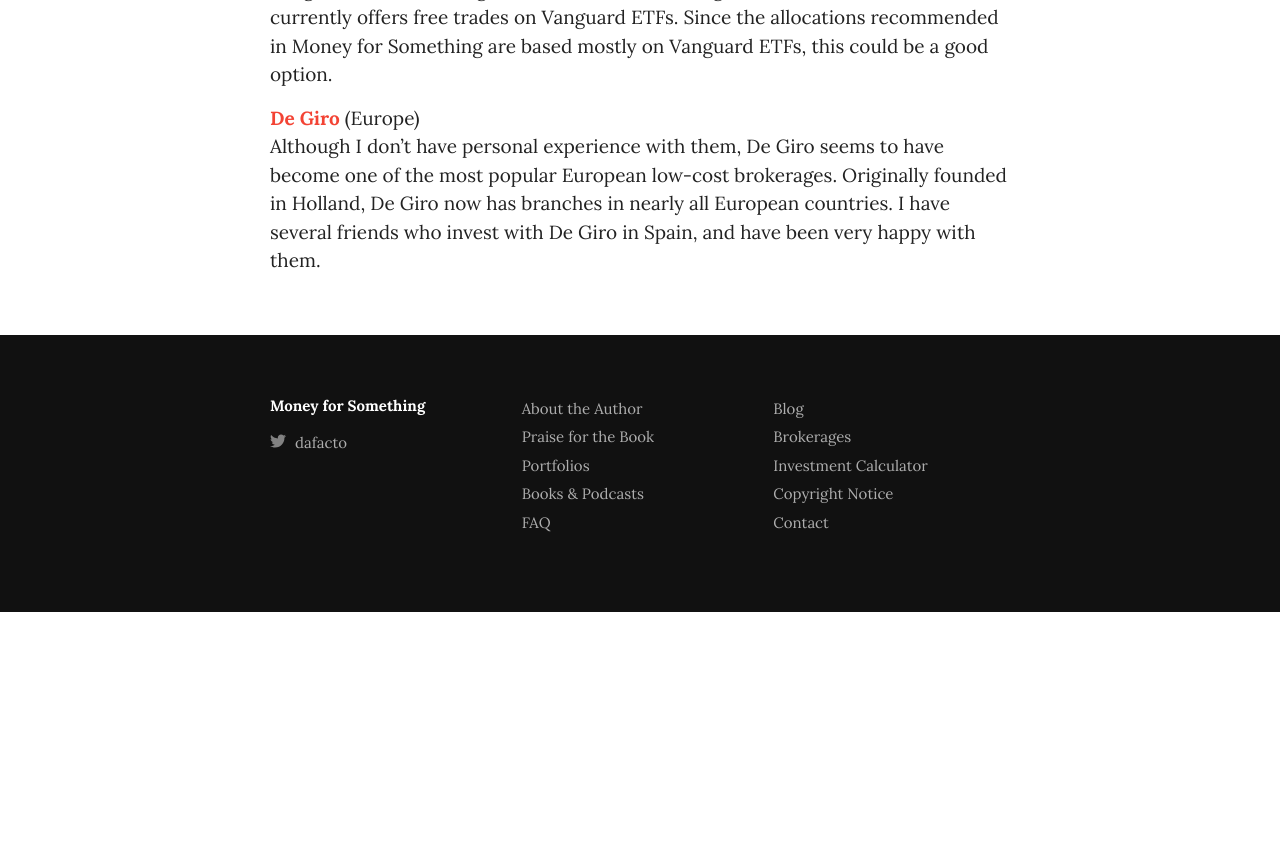
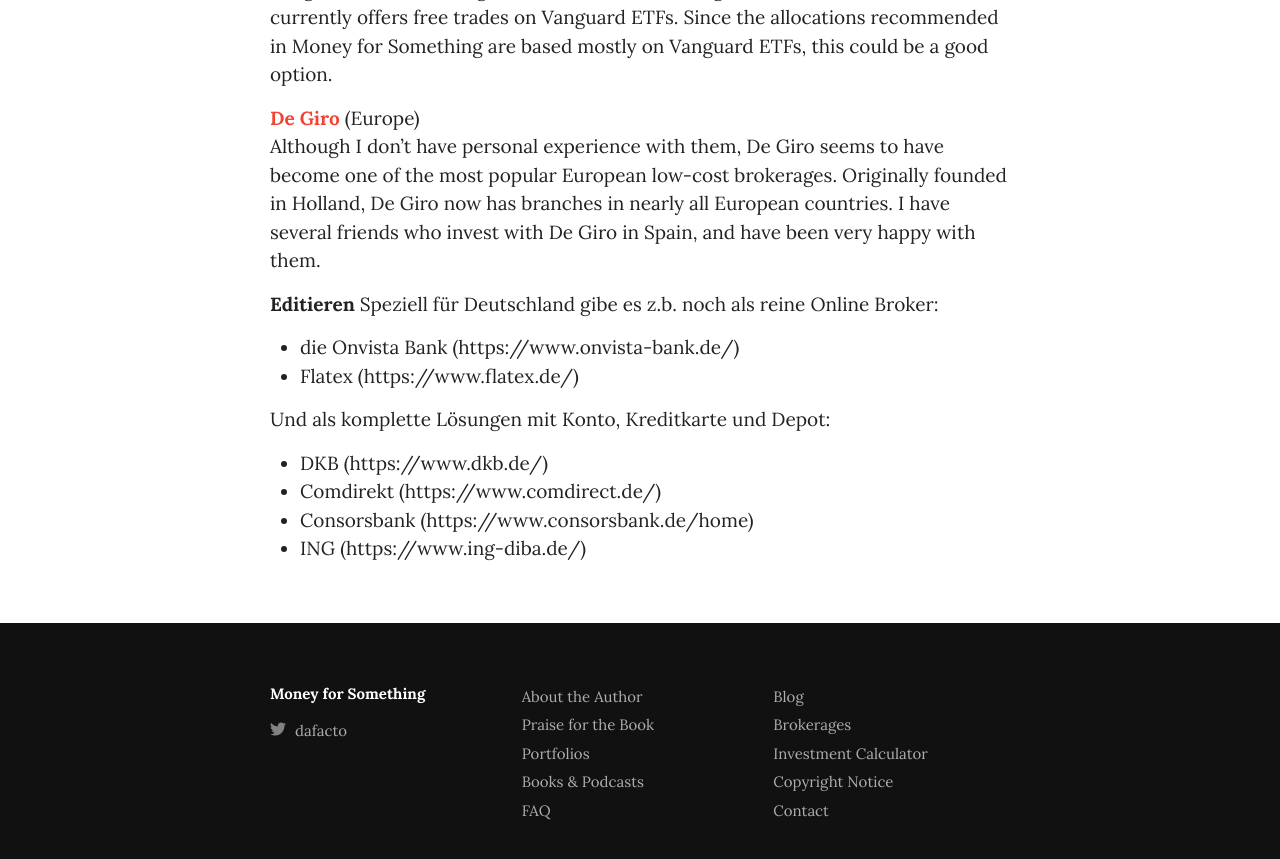
Before and after one commit to dafacto/moneyforsomething-de, a Jekyll site: the page built from brokerages.md, in a window 1280 px wide and 900 px high, scrolled down 949 px. Shown: the top 859 px of the window. Built offline with Jekyll 4.4.1, drawn with Linux system fonts in a browser that asks for light colours; some web fonts are replaced; a script that is not in the unit is left out; before the commit the page ends 1561 px from its top, so only the background shows below that.

Commit message:
Update brokerages.md

```diff
--- a/brokerages.md
+++ b/brokerages.md
@@ -10,3 +10,16 @@ title: Brokerages
 {{ brokerage.description }}
 
 {% endfor %}
+
+**Editieren**
+Speziell für Deutschland gibe es z.b. noch als reine Online Broker:
+
+- die Onvista Bank (https://www.onvista-bank.de/)
+- Flatex (https://www.flatex.de/)
+
+Und als komplette Lösungen mit Konto, Kreditkarte und Depot:
+
+- DKB (https://www.dkb.de/)
+- Comdirekt (https://www.comdirect.de/)
+- Consorsbank (https://www.consorsbank.de/home)
+- ING (https://www.ing-diba.de/)
```
